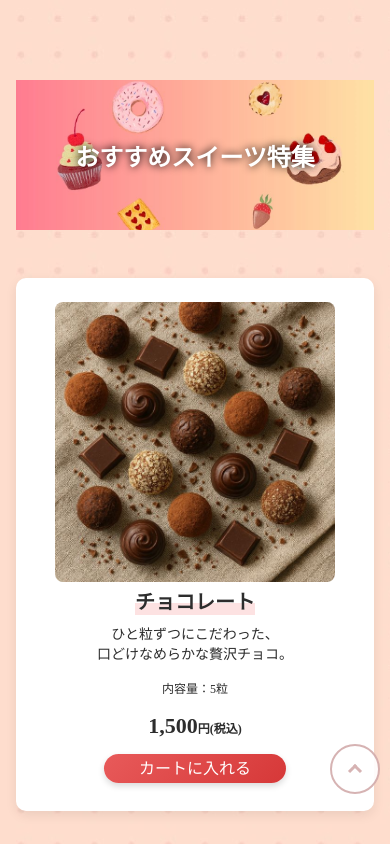
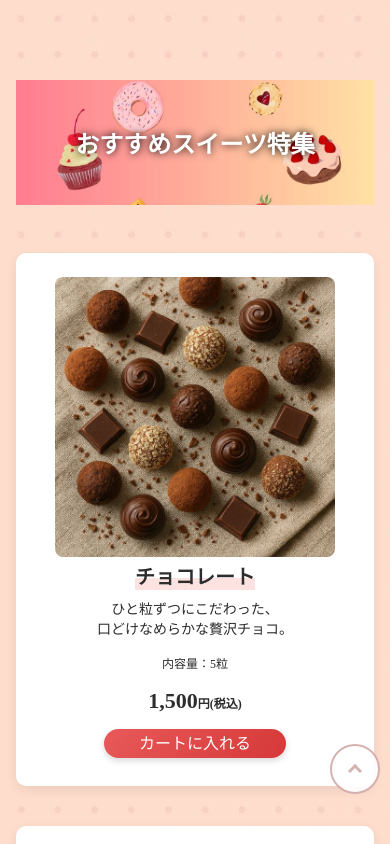
Before and after one commit to sakamotom1014-max/portfolio-site, a plain HTML site: page index.html in a window 390 px wide. Shown: the top 844 px of the page. Drawn offline with Linux system fonts and the light colour scheme; a web font is replaced by a local one.

Commit message:
Update style.css

```diff
--- a/style.css
+++ b/style.css
@@ -185,7 +185,7 @@ html {
 }
 @media (max-width: 580px) {
     .top_visual{
-        height: 150px;
+        height: 125px;
     }
     .top_title{
         font-size: 25px;
```
